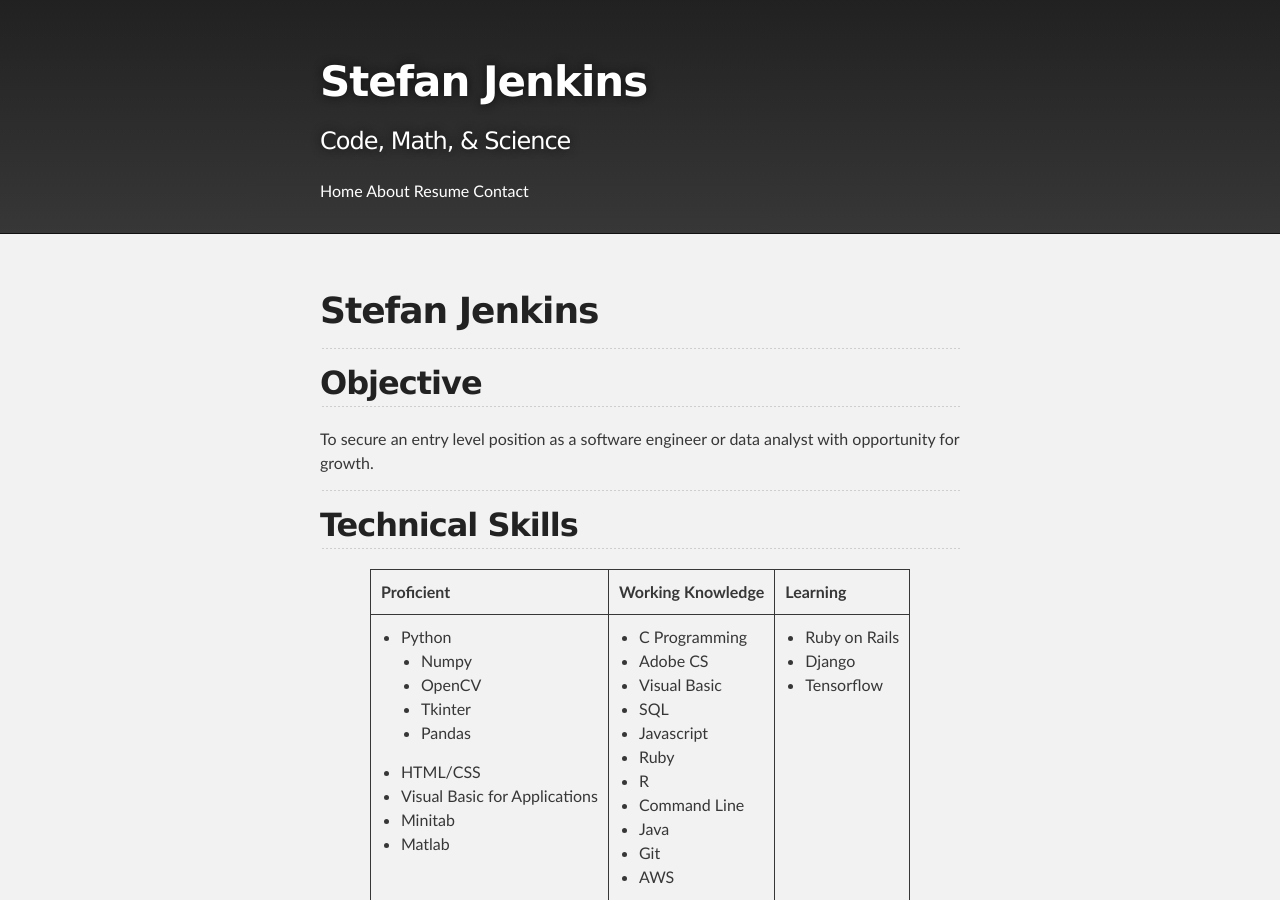
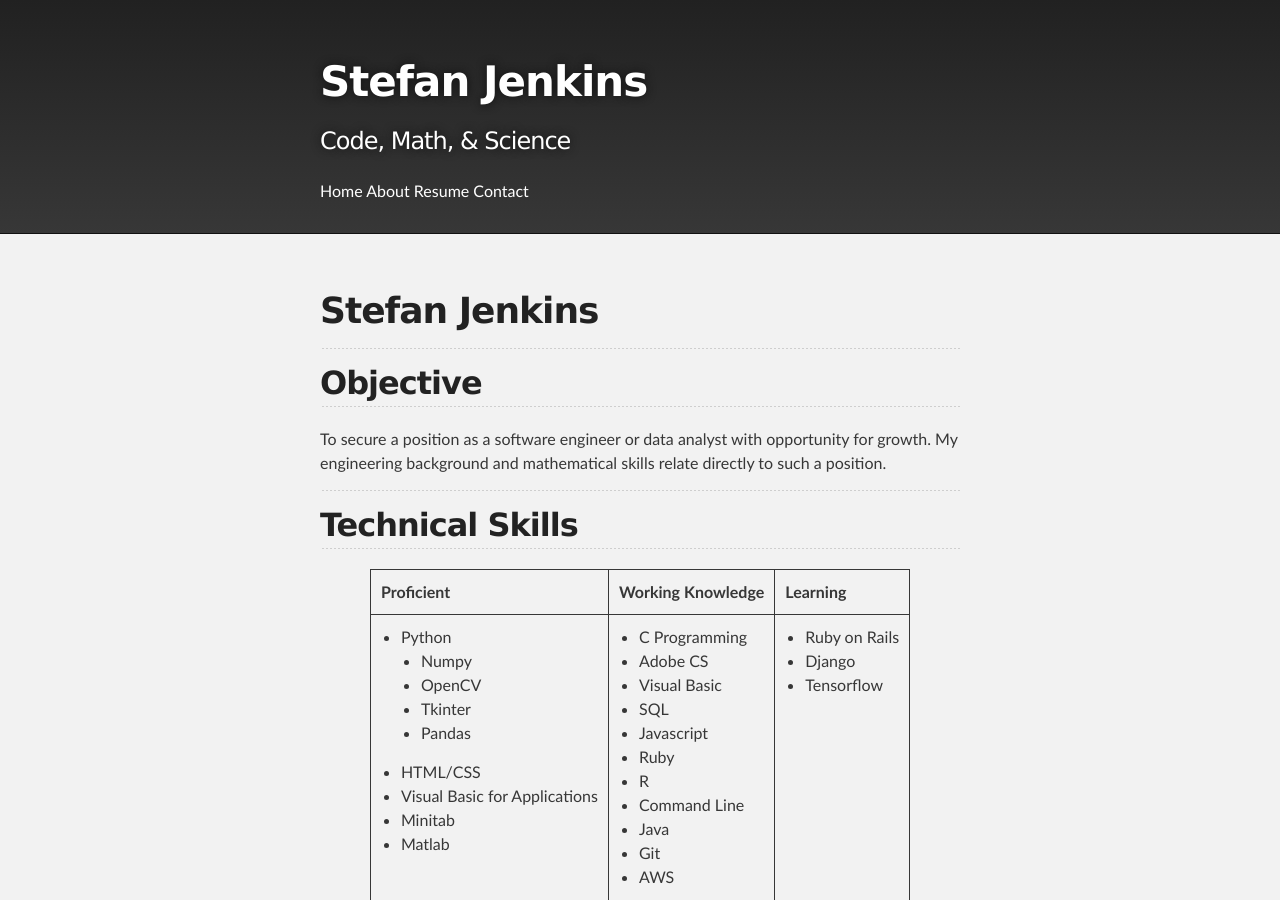
Before and after one commit to thesalientone/thesalientone.github.io, a Jekyll site: the page built from resume.md, in a window 1280 px wide and 900 px high. Built offline with Jekyll 4.4.1, drawn with Linux system fonts in a browser that asks for light colours.

```diff
--- a/_layouts/python.html
+++ b/_layouts/python.html
@@ -4,6 +4,8 @@ layout: default
 <h1>{{ page.title }}</h1>
 <p>{{ page.date | date_to_string }}</p>
 
-<iframe frameborder="no" border="0" marginwidth="0" marginheight="0" width=800 height=500 src=" {{ page.repl }}""></iframe>
+
+<iframe frameborder="no" border="0" marginwidth="0" marginheight="0" width=800 height=500 src=" {{ page.repl }}"></iframe>
+
 
 {{ content }}
--- a/resume.md
+++ b/resume.md
@@ -5,7 +5,7 @@ title : Resume
 # Stefan Jenkins #
 ----
 ## Objective ##
-To secure an entry level position as a software engineer or data analyst with opportunity for growth.
+To secure a position as a software engineer or data analyst with opportunity for growth. My engineering background and mathematical skills relate directly to such a position.
 
 ---
 ## Technical Skills ##
```
Also changed, not shown: _posts/2019-11-17-pyfantasy.md (+0 -1 lines).
